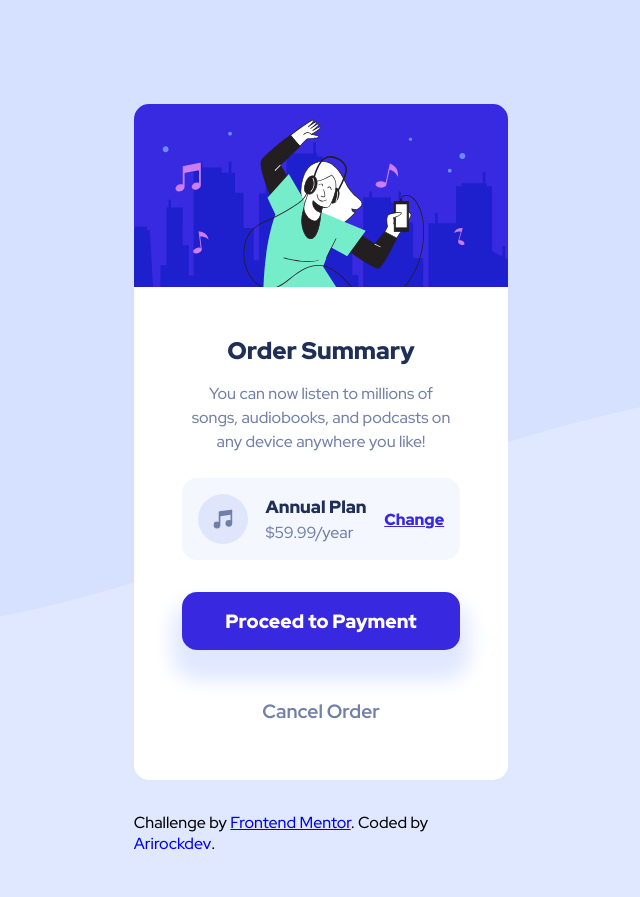
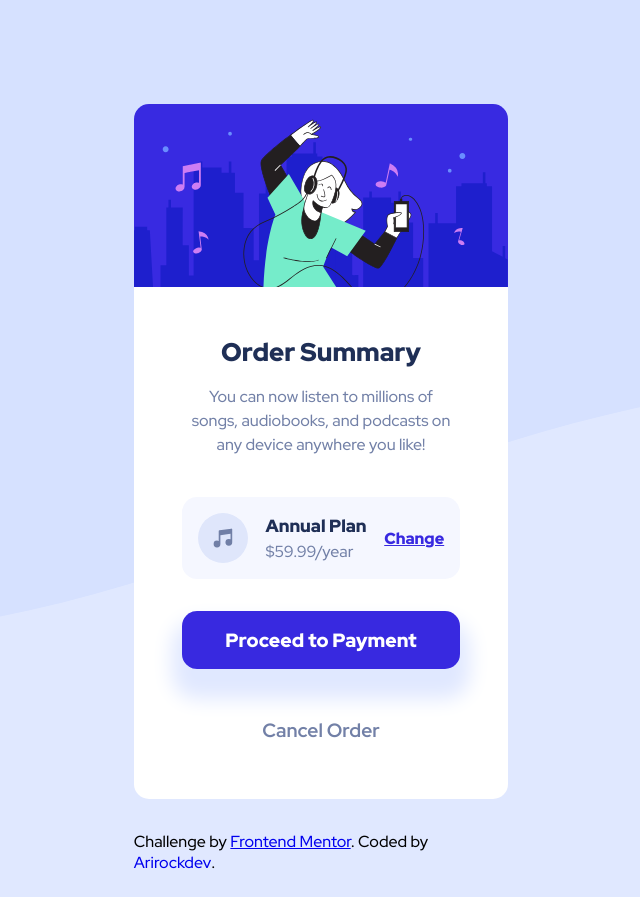
Before and after one commit to Arirockdev/my-Order-summary-component, a plain HTML site: page index.html in a window 1280 px wide. Shown: the whole page, without its empty margins (319-959 px from the left). Drawn offline with Linux system fonts and the light colour scheme.

Commit message:
correcion css

```diff
--- a/css/styles.css
+++ b/css/styles.css
@@ -48,14 +48,14 @@ img {
 }
 
 .container {
-    margin-top: 5rem;
+
     width: max(100%, 60%);
 
 }
 
 
 main {
-    padding: 2rem;
+    padding: 1rem;
     background: hsl(0, 0%, 100%);
     flex-grow: 1;
     border-bottom-left-radius: var(--border-rounded);
@@ -68,7 +68,7 @@ main {
 }
 
 .info__title {
-    font-size: clamp(1.5rem, 1vw, 2rem);;
+    font-size: clamp(1.6rem, 1.5vw, 2rem);;
     margin-top: 1rem;
     font-weight: 900;
     color: var(--Dark-blue);
@@ -85,8 +85,6 @@ main {
 
 .plan {
     margin-top: 1.5rem;
-    margin-left: 1rem;
-    margin-right: 1rem;
     border-radius: var(--border-rounded);
     padding: 1rem;
     display: flex;
@@ -127,8 +125,6 @@ main {
 
 .payment {
     margin-top: 2rem;
-    margin-left: 1rem;
-    margin-right: 1rem;
 }
 
 .payment__btn {
@@ -198,7 +194,23 @@ main {
 @media screen and (min-width: 1200px) {
 
     .container {
+        margin-top: 5rem;
         width: min(100%, 30%)
+    }
+
+    main {
+        padding: 2rem;
+    }
+
+    .plan {
+        margin-top: 2.5rem;
+        margin-left: 1rem;
+        margin-right: 1rem;
+    }
+    .payment {
+        margin-left: 1rem;
+        margin-right: 1rem;
+
     }
 }
 @media screen and (min-width: 1400px) {
@@ -207,9 +219,11 @@ main {
         background-repeat: no-repeat;
         background-position: top;
         background-size: contain;
-        background-position-y: -100px;
+        background-position-y: -200px;
     }
     .container {
         width: min(100%, 30%)
     }
+
+
 }
```
